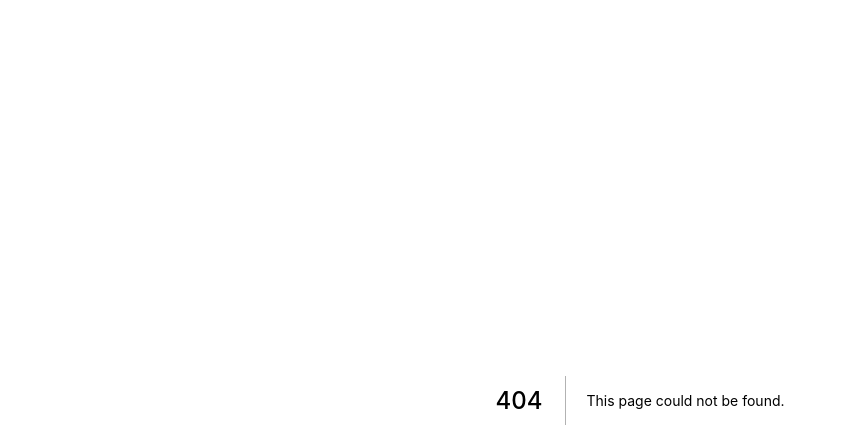
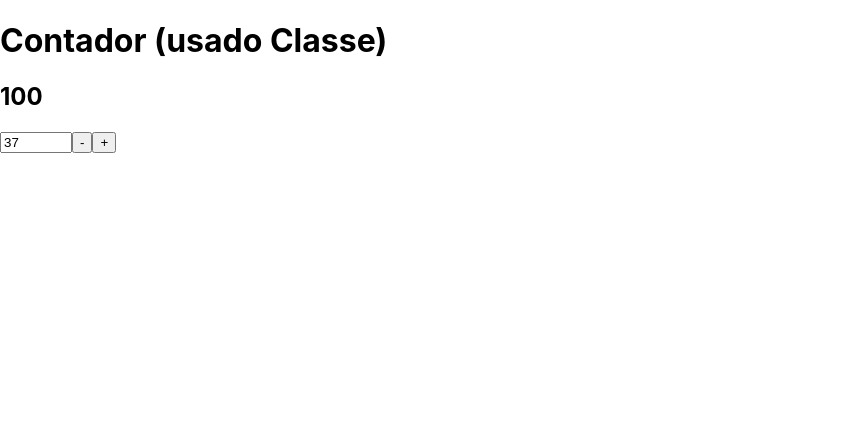
Before and after one commit to AnaMaisaUnifei/Cap_ReactNextjs_byron_cod3r, a Next.js app in the folder exercicios/: page /classe/contador in a window 1280 px wide. Before the commit this address had no page. Shown: the top 448 px of the page, without its empty margins (0-847 px from the left). Built offline with nearby package versions, Linux system fonts and the light colour scheme.

Commit message:
Componente Baseado em Classe

```diff
--- /dev/null
+++ b/exercicios/components/Contador.jsx
@@ -0,0 +1,38 @@
+import { Component } from "react";
+
+export default class Contador extends Component {
+  state = {
+    numero: this.props.valorInicial ?? 0,
+    passo: this.props.passo ?? 1
+  }
+
+  // constructor(props) {
+  //   super(props)
+
+  //   this.inc = this.inc.bind(this)
+  // }
+
+  inc = () =>  {
+    this.setState({
+      numero: this.state.numero + this.state.passo
+    })
+  }
+
+  dec = () =>  {
+    this.setState({
+      numero: this.state.numero - this.state.passo
+    })
+  }
+
+  render() {
+    return (
+      <div>
+        <h1>Contador (usado Classe)</h1>
+        <h2>{this.state.numero}</h2>
+        <input type="number" min={1} max={1000} value={this.state.passo} onChange={ev => this.setState({passo: +ev.target.value})}/>
+        <button onClick={this.dec}>-</button>
+        <button onClick={this.inc}>+</button>
+      </div>
+    )
+  }
+}
--- /dev/null
+++ b/exercicios/pages/classe/contador.jsx
@@ -0,0 +1,12 @@
+import { Component } from "react";
+import Contador from "../../components/Contador";
+
+export default class ContadorPage extends Component {
+  render() {
+    return (
+      <div>
+        <Contador valorInicial={100} passo={37} />
+      </div>
+    )
+  }
+}
```
